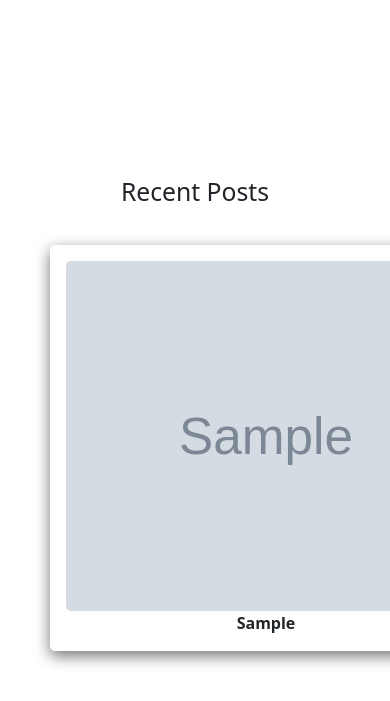
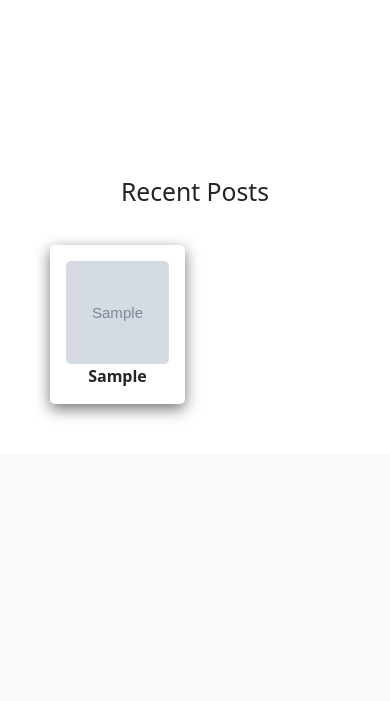
Before and after one commit to sameer-ahmed123/socialmedia_site, a Django app: page /profiles/profile-show/1/ in a window 390 px wide; the page is wider, and only the part inside the window is pictured. Shown: the part 893-1594 px from the top of that part. After the commit the page ends 1311 px from the top of that part, so only its background shows below. Run offline with Django 4.2, Linux system fonts and the light colour scheme; data comes from the database, SQL or seed files in the repository; tables that the repository leaves empty hold one stand-in row (values such as "Sample post"); grey boxes marked "Sample" are stand-in pictures; parts of the project's set-up code (start-up, migrations or seed data) failed here and were passed over; some libraries are stand-ins or nearby versions.

Commit message:
profile grid now somewhat responisve

```diff
--- a/templates/base.html
+++ b/templates/base.html
@@ -11,6 +11,34 @@
         integrity="sha384-EVSTQN3/azprG1Anm3QDgpJLIm9Nao0Yz1ztcQTwFspd3yD65VohhpuuCOmLASjC" crossorigin="anonymous">
     <script src="https://kit.fontawesome.com/a4fbd4b5ce.js" crossorigin="anonymous"></script>
     <link rel="stylesheet" href="{% static 'main.css' %}">
+
+    <style>
+        .profile-grid{
+            display: grid;
+            grid-template-columns:1fr 1fr 1fr 1fr;
+            padding:30px;
+            grid-gap:20px;
+        }
+        @media screen and (max-width:1024px) {
+            .profile-grid{
+                display: grid;
+                grid-template-columns: 1fr 1fr 1fr;
+            }
+            .postss{
+              width: auto;
+            }
+        }
+        @media screen and (max-width:768px) {
+            .profile-grid{
+                display: grid;
+                grid-template-columns: 1fr 1fr;
+            }
+            .postss{
+
+            }
+        }
+
+    </style>
 </head>
 
 <body>
--- a/templates/posts/show.html
+++ b/templates/posts/show.html
@@ -17,7 +17,8 @@
         {% if profile.user == obj.user %}
         <div style="margin-bottom:5px;">
             <img src="{{profile.avatar.url}}" style="height:40px;width:40px;border-radius:50%;">
-                    <a hx-boost="true" href="{% url 'show-profile' profile.id %}" style="text-decoration:none;color:#000;">{{obj.user}}</a>
+            <a hx-boost="true" href="{% url 'show-profile' profile.id %}"
+                style="text-decoration:none;color:#000;">{{obj.user}}</a>
         </div>
         {% endif %}
         {% endfor %}
--- a/templates/profiles/profilePage.html
+++ b/templates/profiles/profilePage.html
@@ -19,9 +19,9 @@
             <p>Hello</p>
         </div>
     </div>
-    <div style="padding: 20px;text-align:center;">
+    <div style="padding: 20px;text-align:center;width:100vw;">
         <h2>Recent Posts</h2>
-        <div  style="display: grid;grid-template-columns:auto auto auto auto;padding:30px;grid-gap:20px;">
+        <div class="profile-grid" >
 
             {% for posts in posts %}
             {% if posts.image.url|slice:"-4:" == ".mp4" %}
@@ -29,7 +29,7 @@
             <div class="postss"
                 style="border-radius:5px;padding:1rem;box-shadow: rgba(0, 0, 0, 0.55) 0px 5px 15px;">
                 <div style="display: flex;flex-direction:column;align-items:center;height: 100%;width:100%;">
-                    <img style="border-radius: 5px;aspect-ratio:1/1;" width="400px" height="350px" src="{{  posts.image.url  }}" alt="Image ">
+                    <img class="img-fluid" style="border-radius: 5px;aspect-ratio:1/1;" width="400px" height="350px" src="{{  posts.image.url  }}" alt="Image ">
                     <strong style="text-align: center;">{{posts.desription}}</strong>
                 </div>
             </div>
```
Lines whose indentation alone changed are shown as unchanged.
